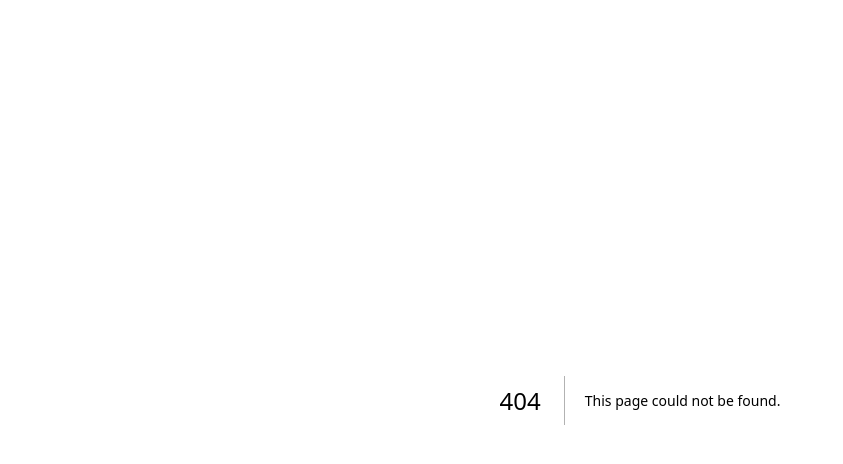
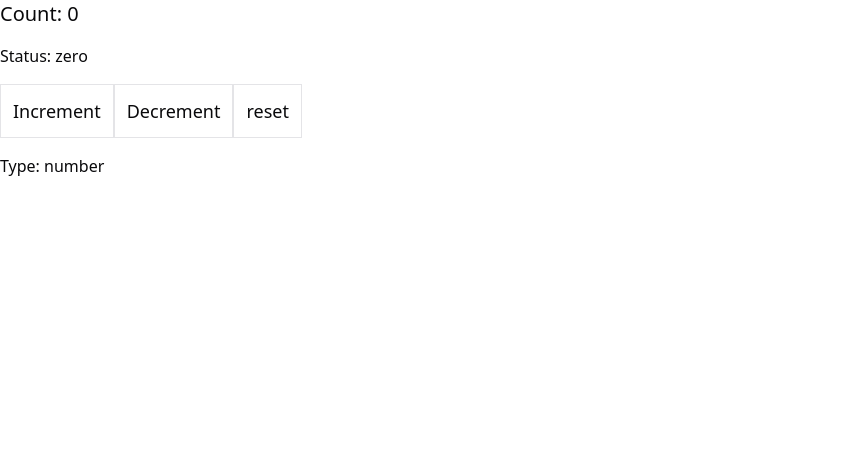
Before and after one commit to yashsarvaiya1/learn-nextjs, a Next.js app: page /usestate/numbers in a window 1280 px wide. Before the commit this address had no page. Shown: the top 464 px of the page, without its empty margins (0-843 px from the left). Built offline with nearby package versions, Linux system fonts and the light colour scheme.

Commit message:
[IMP] number: counter example with useState

```diff
--- /dev/null
+++ b/app/usestate/numbers/page.tsx
@@ -0,0 +1,8 @@
+import CounterComponent from '../../../components/usestate/numbers/counterComponent';
+export default function NumberPage(){
+    return (
+        <>
+            <CounterComponent/>
+        </>
+    )
+}
--- /dev/null
+++ b/components/usestate/numbers/counterComponent.tsx
@@ -0,0 +1,22 @@
+"use client";
+import { useState } from "react";
+
+export default function CounterComponent() {
+  const [count, setCount] = useState(0);
+  const increment = () => setCount(c => c + 1);
+  const decrement = () => setCount(c => c - 1);
+  const reset = () => setCount(0);
+
+  return (
+    <div className="space-y-4 flex-col gap-5">
+      <p className="text-xl ">Count: {count}</p>
+      <p> Status: {count > 0 ? 'positive' : (count < 0 ? 'negative' : 'zero')}</p>
+      <div>
+        <button onClick={increment} className="border p-3 text-lg">Increment</button>
+        <button onClick={decrement} className="border p-3 text-lg">Decrement</button>
+        <button onClick={reset} className="border p-3 text-lg">reset</button>
+      </div>
+      <p>Type: {typeof count}</p>
+    </div>
+  );
+}
--- a/components/zustand-demo/ZustandDemo.tsx
+++ b/components/zustand-demo/ZustandDemo.tsx
@@ -7,11 +7,11 @@ import CounterInfo from './CounterInfo'
 
 export default function ZustandDemo() {
   return (
-    <div className="min-h-screen bg-gradient-to-br from-blue-50 to-purple-50 p-8">
+    <div className="min-h-screen from-blue-50 to-purple-50 p-8">
       <div className="max-w-6xl mx-auto">
         {/* Header */}
         <div className="text-center mb-8">
-          <h1 className="text-5xl font-bold mb-4 bg-gradient-to-r from-blue-600 to-purple-600 bg-clip-text text-transparent">
+          <h1 className="text-5xl font-bold mb-4 from-blue-600 to-purple-600 bg-clip-text text-transparent">
             🐻 Zustand Store Demo
           </h1>
           <p className="text-gray-600 text-lg">
```
